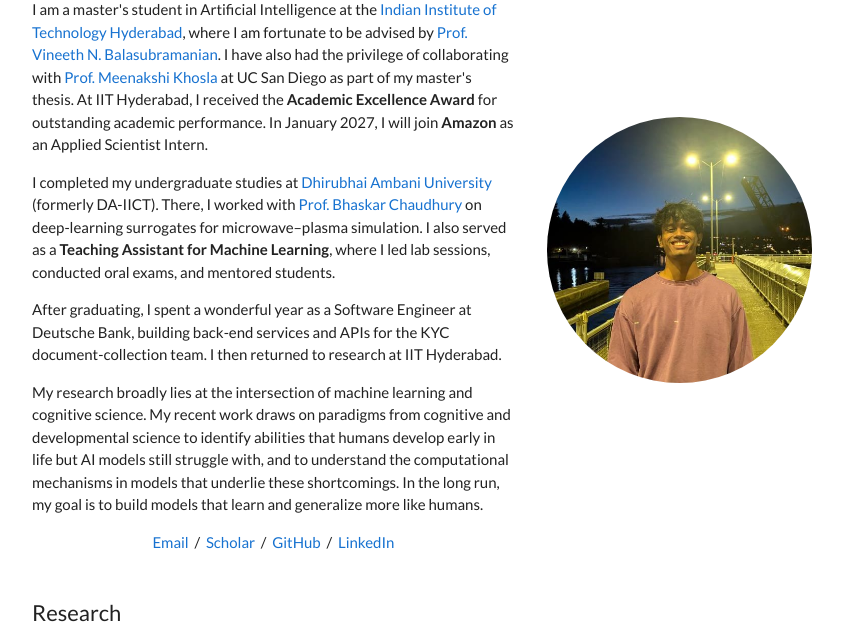
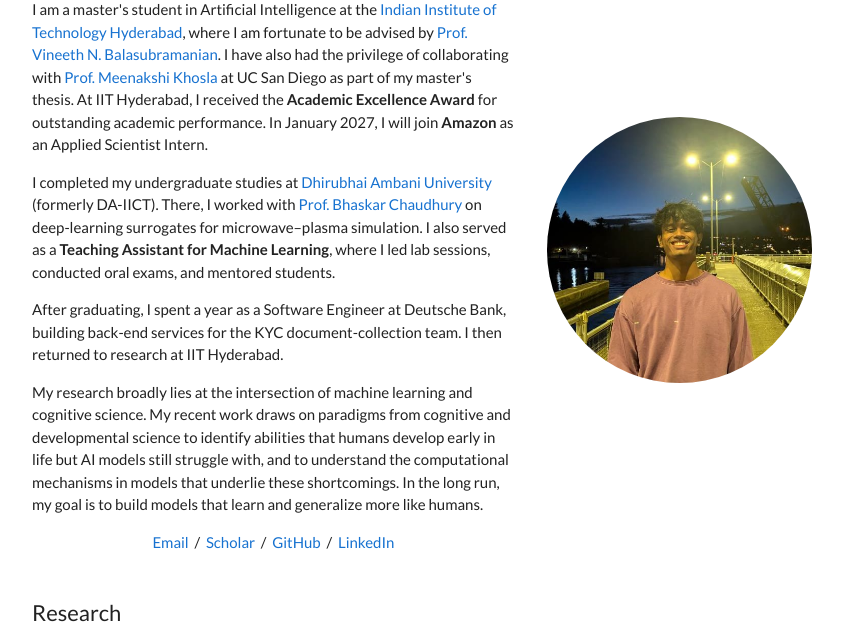
Before and after one commit to Ajeya02/Ajeya02.github.io, a plain HTML site: page index.html in a window 1280 px wide. Shown: the part 100-734 px from the top of the page, without its empty margins (218-1061 px from the left). Drawn offline with Linux system fonts and the light colour scheme.

Commit message:
Tighten Deutsche Bank sentence
Co-Authored-By: Claude Opus 5.5 (1M context) <noreply@anthropic.com>

```diff
--- a/index.html
+++ b/index.html
@@ -38,8 +38,8 @@
         and mentored students.
       </p>
       <p>
-        After graduating, I spent a wonderful year as a Software Engineer at Deutsche Bank, building back-end
-        services and APIs for the KYC document-collection team. I then returned to research at IIT Hyderabad.
+        After graduating, I spent a year as a Software Engineer at Deutsche Bank, building back-end
+        services for the KYC document-collection team. I then returned to research at IIT Hyderabad.
       </p>
       <p>
         My research broadly lies at the intersection of machine learning and cognitive science. My recent work
```
